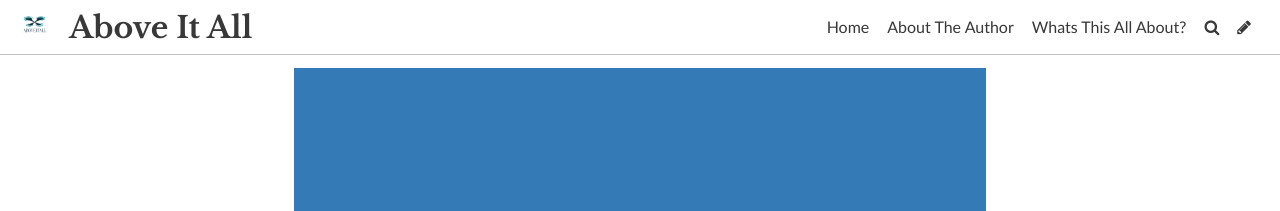
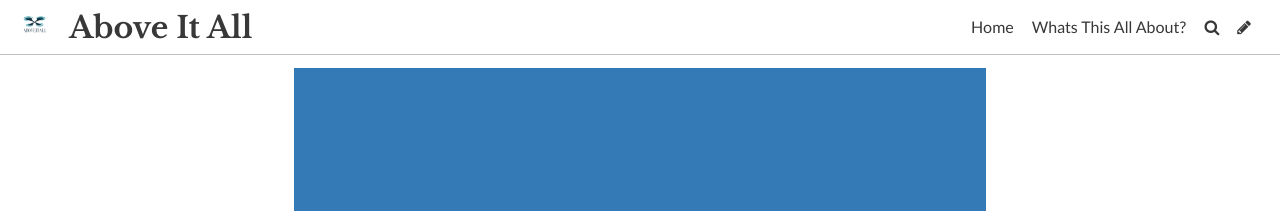
Before and after one commit to LJOHN15/emergence, a Jekyll site: the page built from pages/home.md, in a window 1280 px wide. Shown: the top 211 px of the page. Built offline with Jekyll 4.4.1, drawn with Linux system fonts in a browser that asks for light colours; some web fonts are replaced.

Commit message:
Update Settings “general”

```diff
--- a/_data/settings.yml
+++ b/_data/settings.yml
@@ -11,6 +11,4 @@ favicon: /uploads/favicon.ico
 gridlayout: false
 fixednavbar: true
 upzoom: true
-items:
-  - name: About The Author
-    siteurl: /aboutme/
+items: []
```
